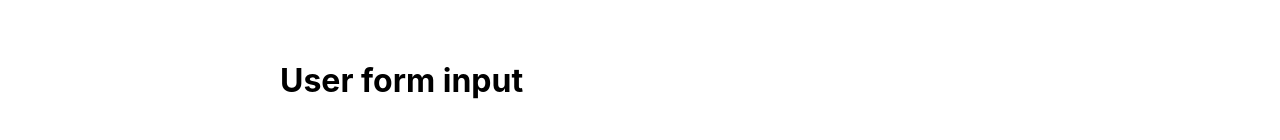
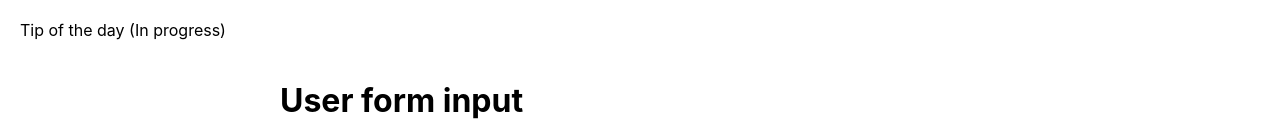
Before and after one commit to Zulqarnain-ZQ/intro-to-react, a React (Create React App) app in the folder lecture4/src/: page / in a window 1280 px wide. Shown: the top 140 px of the page. Built offline with nearby package versions, Linux system fonts and the light colour scheme; no server answers; the HTML template or start-up script is replaced by a standard one.

Commit message:
Tip of the day component in progress

```diff
--- a/lecture4/src/App.js
+++ b/lecture4/src/App.js
@@ -9,6 +9,7 @@ import { Counter } from "./Counter";
 import { FormInput } from "./FormInput";
 import { Calculator } from "./Calculator";
 import { Carousel } from "./Carousel";
+import { TipOfTheDay } from "./TipOfTheDay";
 
 const products = [
   {
@@ -30,6 +31,7 @@ const products = [
 
 // TODO: Build Students component and it would display [{id, name, age}]
 
+/** Daily Tip of the day component:: Third party API to fetch the tip of the day */
 function App() {
   const [userData, setUserData] = useState(null);
   const [isSaving, setIsSaving] = useState(false);
@@ -49,6 +51,8 @@ function App() {
         flexDirection: "column",
       }}
     >
+
+      <TipOfTheDay />
       <FormInput onSaveData={onSaveData} setIsSaving={setIsSaving} />
 
       {isSaving && <div>Saving users data...</div>}
@@ -71,6 +75,8 @@ function App() {
           "https://images.unsplash.com/photo-1459909633680-206dc5c67abb?ixlib=rb-1.2.1&ixid=eyJhcHBfaWQiOjEyMDd9&auto=format&fit=crop&w=1051&q=30",
         ]}
       />
+
+
     </div>
   );
 }
--- /dev/null
+++ b/lecture4/src/TipOfTheDay.jsx
@@ -0,0 +1,24 @@
+import { useEffect } from "react"
+
+export function TipOfTheDay(){
+
+    useEffect(() =>{
+        /** 4 step process of API calls
+         * 1) Browser => Make HTTP request to the API server 10:26:01
+         * 2) API Server => Receives the request from the browser
+         * 3) API server => Processes the request(Get, Post,PUT, AND PATCH) from the browser & sends Data back to browser & may take time depending on the processing (1)
+         * 4) Browser =>Receives the data (downloads the data) and displays it 10:26:03
+         */
+
+        async function fetchTipOfTheDay(){
+            const data = await fetch("https://api.adviceslip.com/advice");
+            console.log('response data',data);
+
+        }
+
+        fetchTipOfTheDay()
+    }, [])
+
+    return <div>Tip of the day (In progress)</div>
+
+}
```
